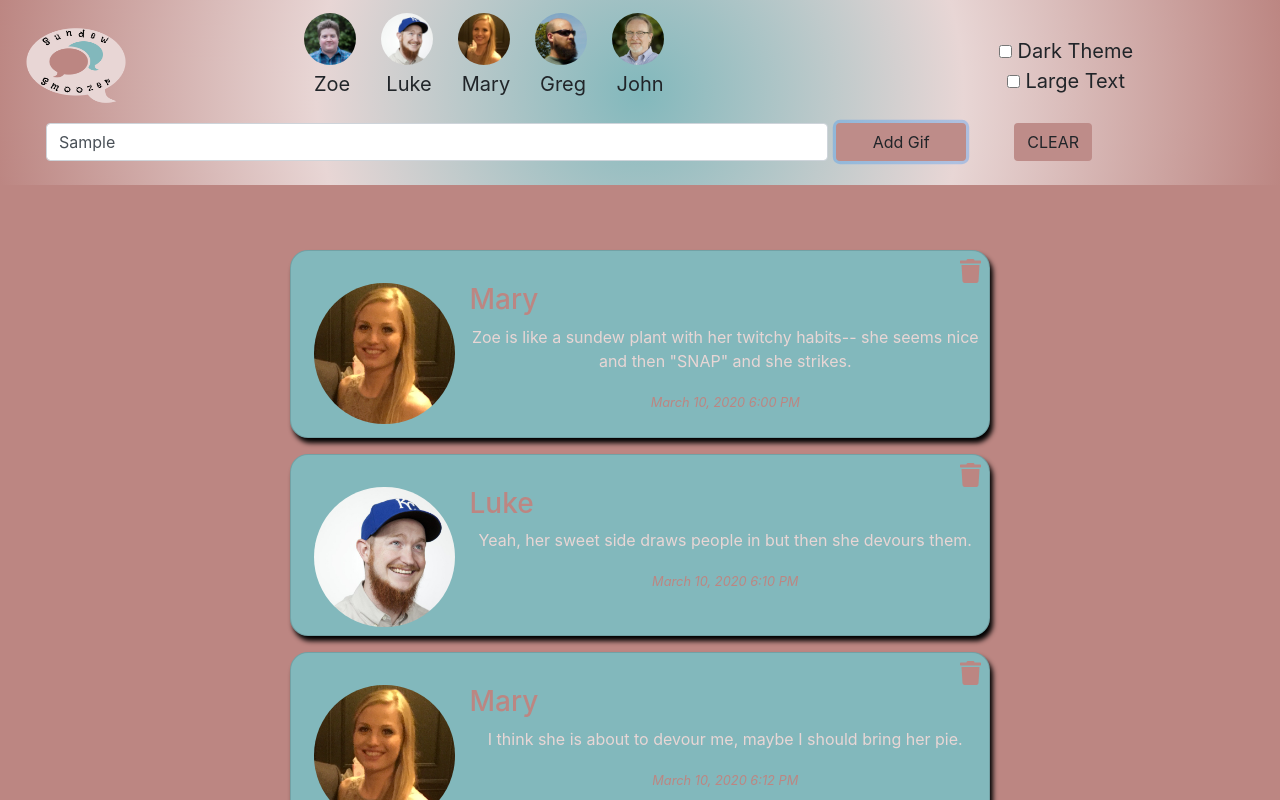
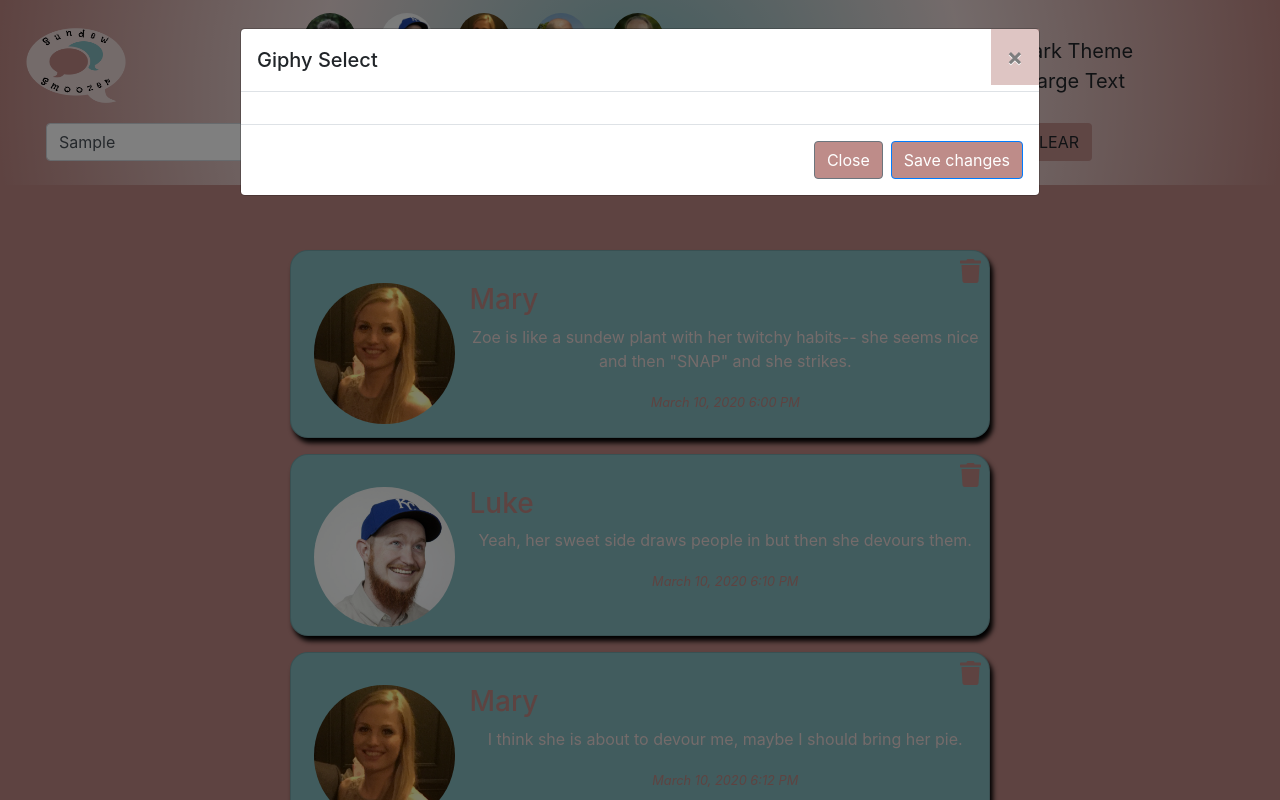
Before and after one commit to nss-evening-cohort-11/chatty-sundews, a website built with webpack: page src/index.html in a window 1280 px wide. Both pictures are taken after typing "Sample" into the empty fields and a click on the button "Add Gif". Shown: the top 800 px of the page. Built offline with nearby package versions, Linux system fonts and the light colour scheme; no server answers.

Commit message:
got modal to work and images showing

```diff
--- a/src/index.html
+++ b/src/index.html
@@ -8,19 +8,20 @@
 </head>
 
 <body>
+  <div id="message-container"></div>
+  <div id="nav-container"></div>
 
-<!-- Modal -->
-<div class="modal fade" id="exampleModal" tabindex="-1" role="dialog" aria-labelledby="exampleModalLabel" aria-hidden="true">
-  <div class="modal-dialog" role="document">
+  <div class="modal fade" id="giphyModal" tabindex="-1" role="dialog" aria-labelledby="giphyModalLabel" aria-hidden="true">
+    <div class="modal-dialog modal-lg" role="document">
       <div class="modal-content">
         <div class="modal-header">
-        <h5 class="modal-title" id="exampleModalLabel">Modal title</h5>
+          <h5 class="modal-title" id="giphyModalLabel">Giphy Select</h5>
           <button type="button" class="close" data-dismiss="modal" aria-label="Close">
             <span aria-hidden="true">&times;</span>
           </button>
         </div>
         <div class="modal-body">
-        ...
+          <div id="giphy"></div>
         </div>
         <div class="modal-footer">
           <button type="button" class="btn btn-secondary" data-dismiss="modal">Close</button>
@@ -29,10 +30,6 @@
       </div>
     </div>
   </div>
-
-  <div id="message-container"></div>
-  <div id="nav-container"></div>
-  <div id="giphy"></div>
 </body>
 
 </html>
--- a/src/javascripts/components/giphy/giphy.js
+++ b/src/javascripts/components/giphy/giphy.js
@@ -2,11 +2,9 @@ import utilities from '../../helpers/utilities';
 
 const testGiphy = (data) => {
   let domString = '';
-  console.error(data);
   data.data.forEach((arr) => {
     const giphyImage = arr.images.original.url;
     domString += `<a href="#"><img src="${giphyImage}"></a>`;
-    console.error(giphyImage);
   });
   utilities.printToDom('giphy', domString);
 };
@@ -16,8 +14,13 @@ const giphy = () => {
   xhr.done((data) => testGiphy(data));
 };
 
+const giphyValidation = () => {
+  $('#giphyModal').modal('show');
+  giphy();
+};
+
 const giphyEvents = () => {
-  $('#giph-btn').on('click', giphy);
+  $('#giph-btn').on('click', giphyValidation);
 };
 
 export default { giphyEvents, testGiphy };
--- a/src/javascripts/components/navbar/navbar.js
+++ b/src/javascripts/components/navbar/navbar.js
@@ -46,10 +46,6 @@ const loadNavbar = () => {
   utilities.printToDom('nav-container', domString);
 };
 
-const alertTextValidation = () => {
-  $('#exampleModal').modal('show');
-};
-
 const events = () => {
   $('#messageInputField').keypress((event) => {
     if (event.keyCode === 13) {
@@ -59,4 +55,4 @@ const events = () => {
   });
 };
 
-export default { loadNavbar, events , alertTextValidation };
+export default { loadNavbar, events };
--- a/src/javascripts/main.js
+++ b/src/javascripts/main.js
@@ -1,5 +1,6 @@
 import '../styles/main.scss';
 import navL from './components/navbar/navbar';
+import 'bootstrap';
 import largeText from './components/largeText/largeText';
 import clearMessages from './components/clearMessages/clearMessages';
 import darkMode from './components/darkMode/darkMode';
```
Lines whose indentation alone changed are shown as unchanged.
